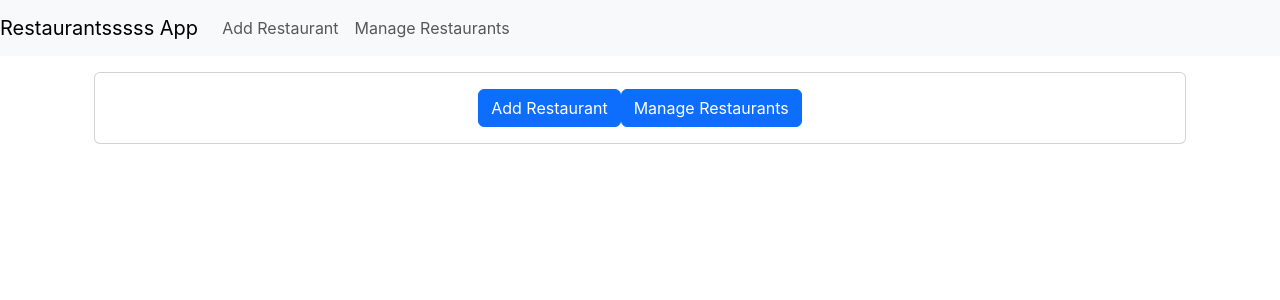
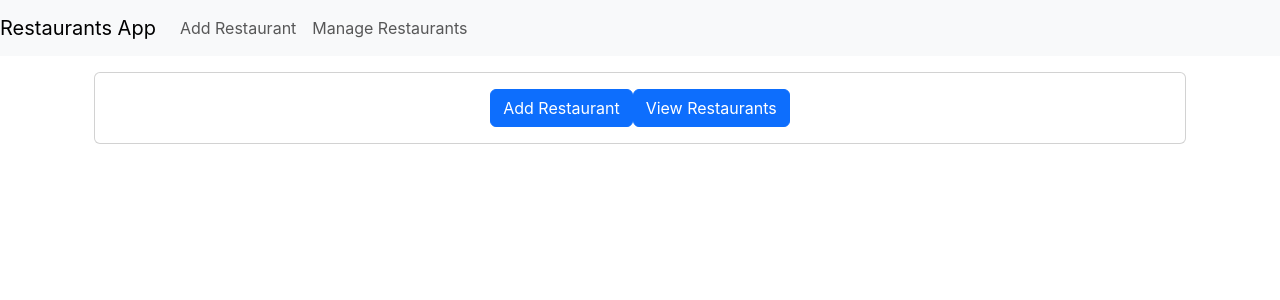
Before and after one commit to Cremacious/greg-lunch-o-matic, a React (Create React App) app: page / in a window 1280 px wide. Shown: the top 300 px of the page. Built offline with nearby package versions, Linux system fonts and the light colour scheme.

Commit message:
Added restaurant routing from restaurants page.

```diff
--- a/src/App.js
+++ b/src/App.js
@@ -13,7 +13,7 @@ function App() {
       <div className="App">
         <nav className="navbar navbar-expand-lg navbar-light bg-light">
           <Link className="navbar-brand" to="/">
-            Restaurantsssss App
+            Restaurants App
           </Link>
           <div className="collapse navbar-collapse">
             <ul className="navbar-nav mr-auto">
@@ -35,7 +35,7 @@ function App() {
             <Route path="/" element={<AddView/>} />
             <Route path="/addrestaurant" element={<RestaurantForm />} />
             <Route path="/restaurants" element={<Restaurants />} />
-            <Route path="/restaurant/:id" element={<Restaurant />} />
+            <Route path="/restaurant/:restaurantId" element={<Restaurant />} />
           </Routes>
         </div>
       </div>
--- a/src/components/AddView.js
+++ b/src/components/AddView.js
@@ -9,11 +9,11 @@ export function AddView() {
               <Link to="/addrestaurant" className="btn btn-primary" role="button">
                 Add Restaurant
               </Link>
-              <button className="btn btn-primary" type="button">
-                Manage Restaurants
-              </button>
+              <Link to="/restaurants" className="btn btn-primary" role="button">
+                View Restaurants
+              </Link>
             </div>
           </div>
         </div>
   );
-} // This code defines a simple React component called AddView.
+}
--- a/src/features/restaurants/Restaurant.js
+++ b/src/features/restaurants/Restaurant.js
@@ -1,27 +1,27 @@
 import React from 'react';
 import { useSelector } from 'react-redux';
 import { selectRestaurants } from './restaurantsSlice';
+import { useParams } from 'react-router-dom';
 
 export function Restaurant() {
   const restaurants = useSelector(selectRestaurants);
+  const { restaurantId } = useParams();
+  const restaurant = restaurants.find(
+    (restaurant) => restaurant.restaurantId === restaurantId
+  );
 
   return (
     <div>
       <div class="container">
         <div class="card">
           <div class="card-body">
-            {restaurants.map((restaurant) => (
             <div>
               <h4 class="text-center card-title">{restaurant.name}</h4>
               <h6 class="text-muted card-subtitle mb-2">
                 {restaurant.location}
               </h6>
+              <h3>Comments</h3>
             </div>
-            ))}
-            <p>PICTURE</p>
-            <h4 class="text-center card-title">Title</h4>
-            <h6 class="text-muted card-subtitle mb-2">LOCATION</h6>
-            <p class="text-center card-text">COMMENT</p>
           </div>
         </div>
       </div>
--- a/src/features/restaurants/Restaurants.js
+++ b/src/features/restaurants/Restaurants.js
@@ -1,6 +1,7 @@
 import React from 'react';
 import { useSelector } from 'react-redux';
 import { selectRestaurants } from './restaurantsSlice';
+import { Link } from 'react-router-dom';
 
 export function Restaurants() {
   const restaurants = useSelector(selectRestaurants);
@@ -13,9 +14,8 @@ export function Restaurants() {
           <div class="card-body">
             <div class="text-center">
               {restaurants.map((restaurant) => (
-                <a class="btn btn-primary" role="button" href="index.html">
-                  {restaurant.name}
-                </a>
+                <Link to={`/restaurant/${restaurant.restaurantId}`} className="btn btn-primary">{restaurant.name}
+                </Link>
               ))}
             </div>
           </div>
```
Lines whose indentation alone changed are shown as unchanged.
